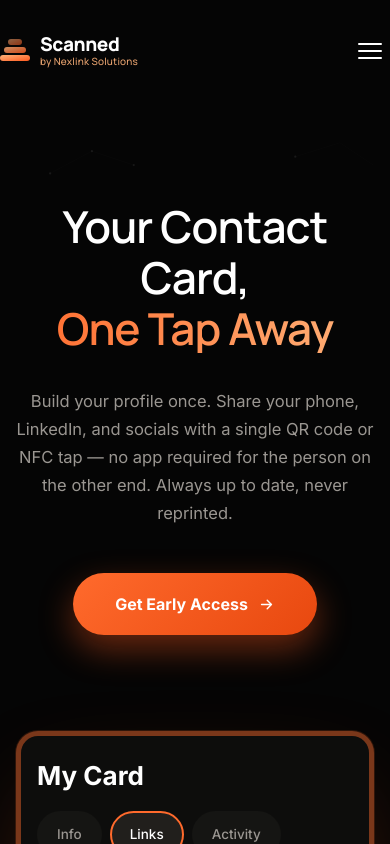
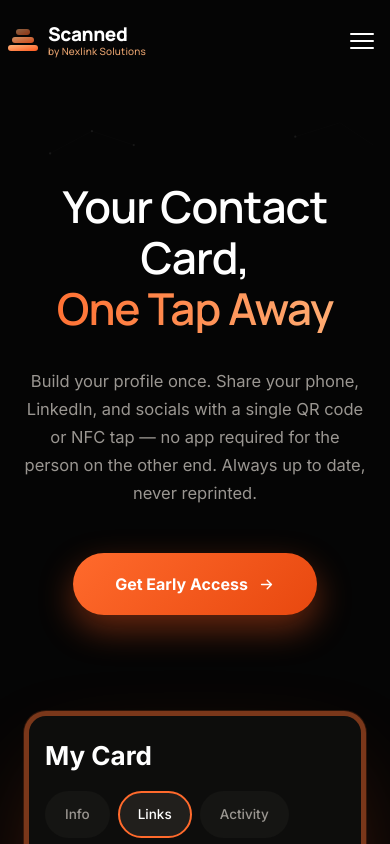
Before and after one commit to HarryMofoka/Scanned---By-Nexlink-Solutions, a Next.js app: page / in a window 390 px wide. Shown: the top 844 px of the page. Built offline with nearby package versions, Linux system fonts and the light colour scheme.

Commit message:
style: move logo and hamburger menu inward from screen edges

```diff
--- a/app/globals.css
+++ b/app/globals.css
@@ -69,11 +69,13 @@ img, svg { display: block; }
 /* ── Node Constellation ─────────────────────────────── */
 .nodes { position: absolute; inset: 0; z-index: 0; pointer-events: none; opacity: 0.55; }
 
-.wrap { max-width: 1240px; margin: 0 auto; padding: 0 32px; position: relative; z-index: 2; }
-@media (max-width: 768px) { .wrap { padding: 0 16px; } }
+.wrap { max-width: 1240px; margin: 0 auto; padding: 0 48px; position: relative; z-index: 2; }
+@media (max-width: 920px) { .wrap { padding: 0 32px; } }
+@media (max-width: 640px) { .wrap { padding: 0 24px; } }
 
 /* ── Navigation ─────────────────────────────────────── */
-nav { display: flex; align-items: center; justify-content: space-between; padding: 34px 0; }
+nav { display: flex; align-items: center; justify-content: space-between; padding: 34px 8px; }
+@media (max-width: 768px) { nav { padding: 24px 8px; } }
 
 .logo { display: flex; align-items: center; gap: 10px; text-decoration: none; color: #fff; }
 .logo-mark { width: 30px; height: 26px; position: relative; flex-shrink: 0; }
```
